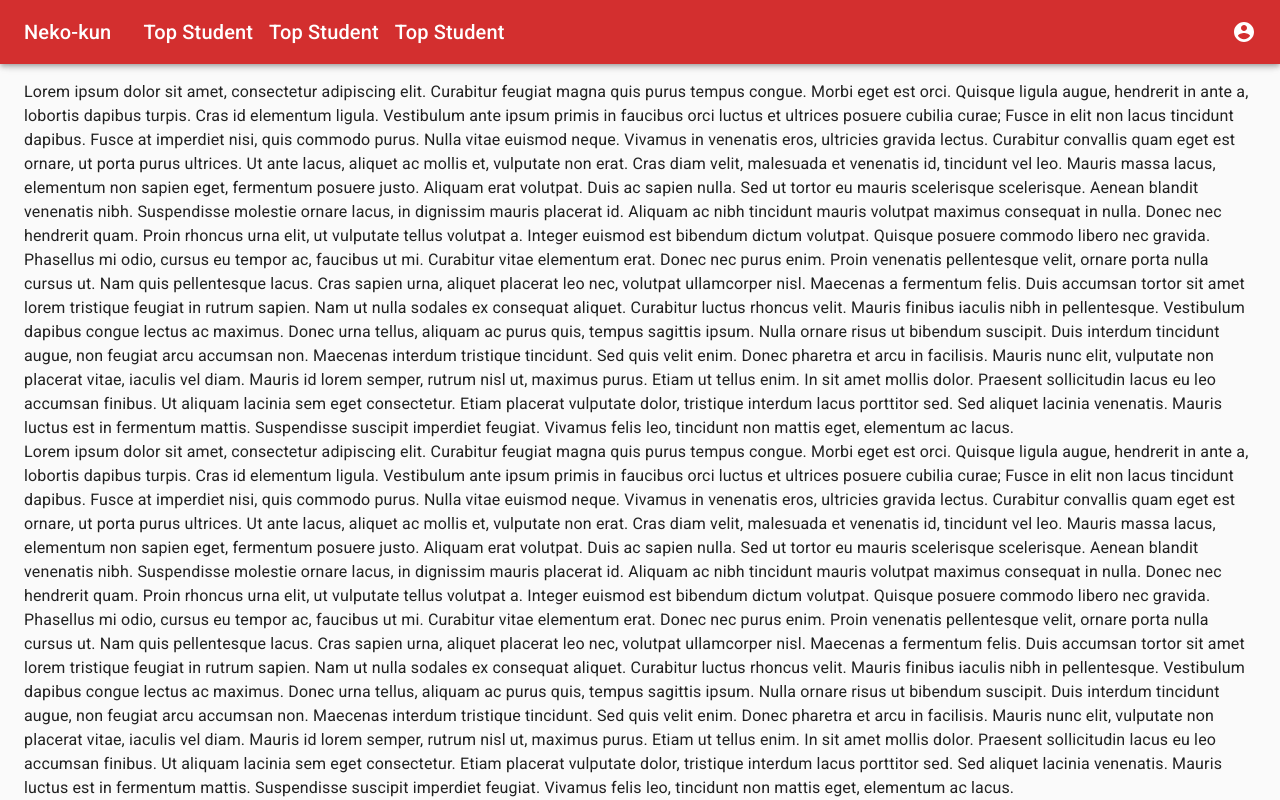
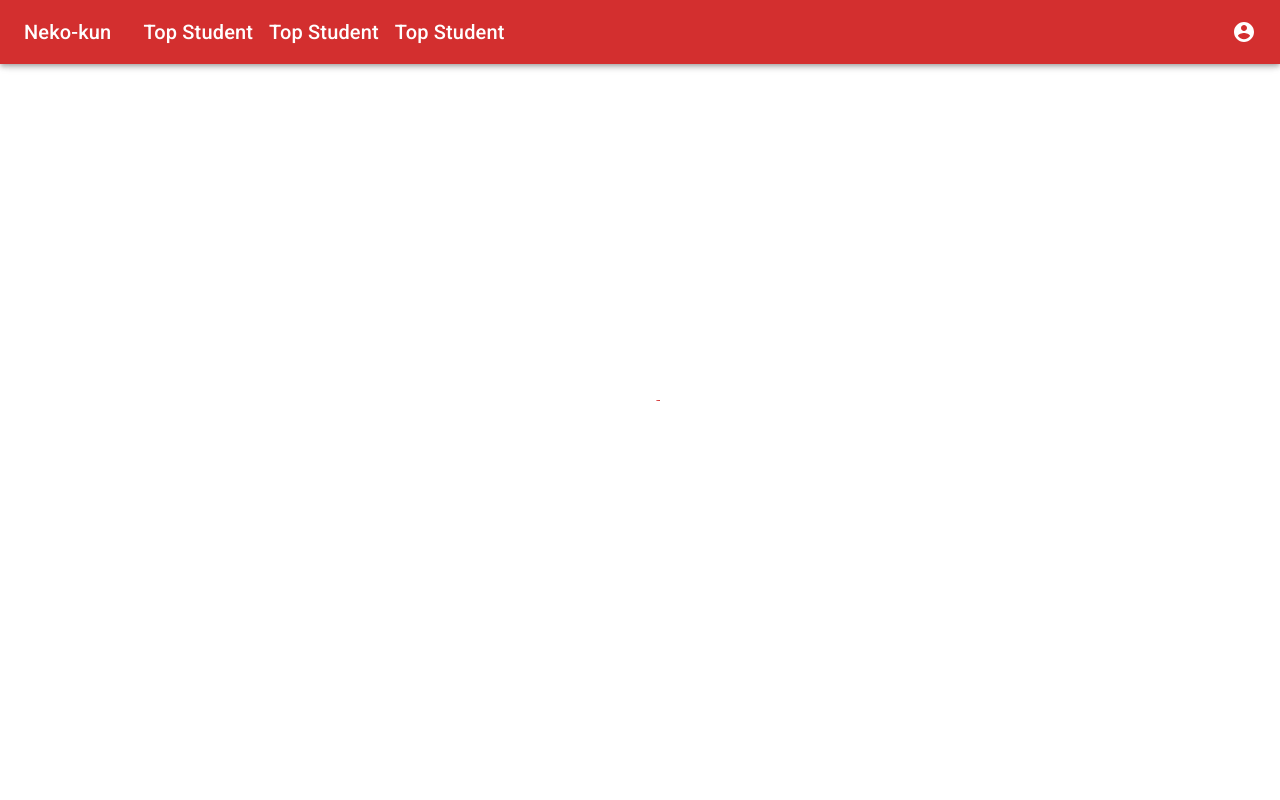
Before and after one commit to thanhtrungvo8401/Portal, a Next.js app: page /top-student in a window 1280 px wide. Shown: the top 800 px of the page. Built offline with nearby package versions, Linux system fonts and the light colour scheme.

Commit message:
01 -- create loading-component

```diff
--- a/components/Layouts/Layout.js
+++ b/components/Layouts/Layout.js
@@ -2,6 +2,7 @@ import { Box, Container, Toolbar } from "@material-ui/core";
 import Head from "next/head";
 import React from "react";
 import History from "../History";
+import LoadingComponent from "../LoadingComponent";
 import Navbar from "./Navbar";
 export const withLayout = (Component, propsPages) => {
   return () => {
@@ -15,6 +16,7 @@ export const withLayout = (Component, propsPages) => {
         <Navbar />
         <Toolbar />
         <History />
+        <LoadingComponent />
         <Container id="animation-navigate" className="animation-in">
           <Box my={2}>
             <Component />
--- /dev/null
+++ b/components/LoadingComponent.js
@@ -0,0 +1,28 @@
+import { CircularProgress, makeStyles } from "@material-ui/core";
+const useStyle = makeStyles((theme) => {
+  return {
+    loadingComponent: {
+      position: "fixed",
+      width: "100%",
+      height: "100%",
+      top: 0,
+      left: 0,
+      backgroundColor: theme.palette.secondary.main,
+      zIndex: 999,
+      display: "flex",
+      justifyContent: "center",
+      alignItems: "center",
+    },
+  };
+});
+
+function LoadingComponent(props) {
+  const classes = useStyle();
+  return (
+    <div className={classes.loadingComponent}>
+      <CircularProgress thickness={4} />
+    </div>
+  );
+}
+
+export default LoadingComponent;
--- a/pages/_app.js
+++ b/pages/_app.js
@@ -1,6 +1,7 @@
 import React, { useEffect } from "react";
 import PropTypes from "prop-types";
 import "../styles/animation.css";
+import "../styles/common.css";
 import { Provider } from "react-redux";
 import { useStore } from "../redux/store";
 import Head from "next/head";
--- /dev/null
+++ b/styles/common.css
@@ -0,0 +1,3 @@
+#animation-navigate {
+  position: relative;
+}
```
Also changed, not shown: components/clock.js (deleted, +0 -30 lines), components/counter.js (deleted, +0 -43 lines), components/examples.js (deleted, +0 -13 lines).
